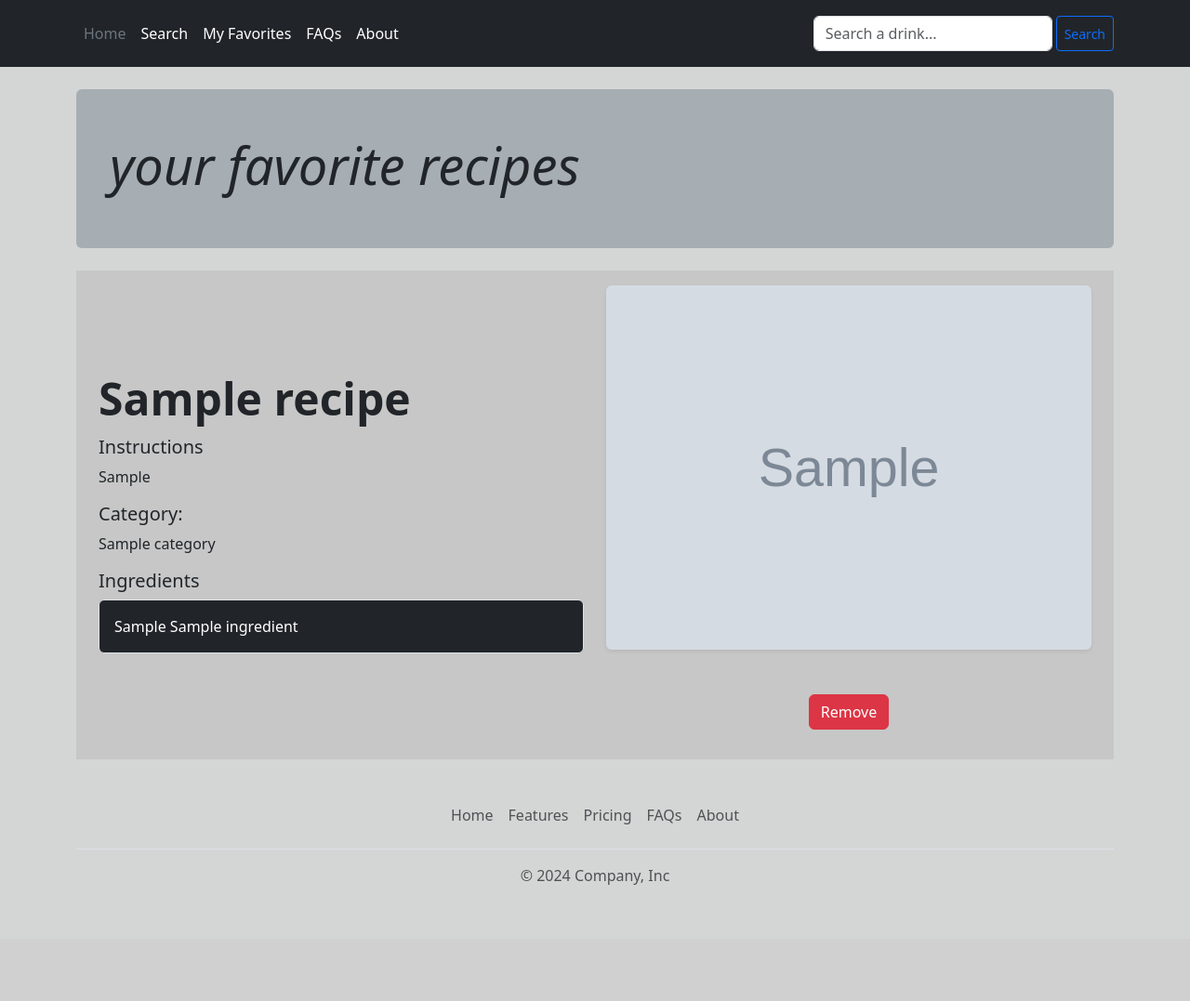
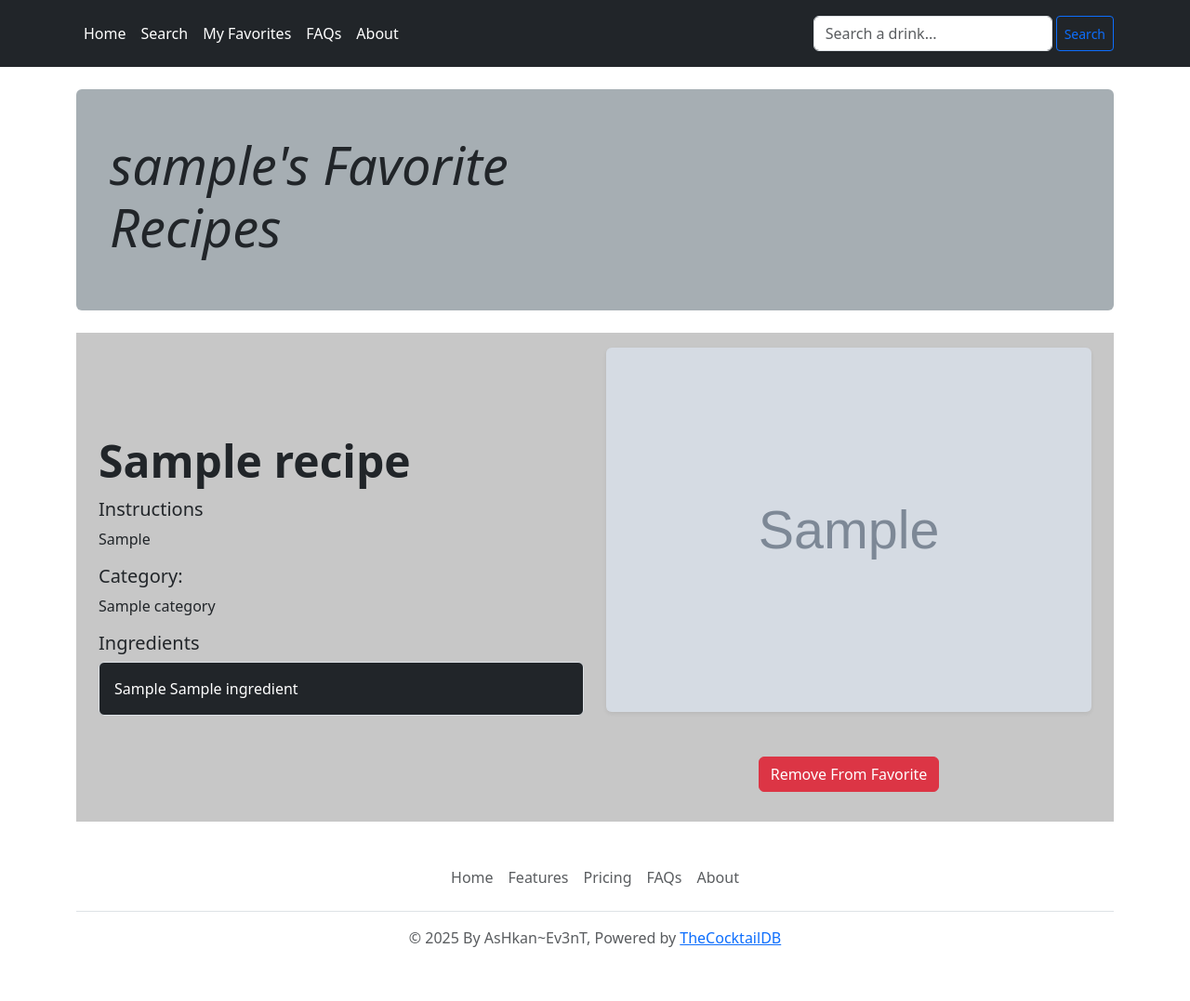
Before and after one commit to AsHkAn-Django/Drink-Recipe-Finder-with-Favorites-Reviews, a Django app: page /my_favorites/ in a window 1280 px wide. Shown: the whole page at 93% size. Before the commit the page ends 952 px from the top, so only its background shows below. Run offline with Django 5.2, Linux system fonts and the light colour scheme; a user stored in the database is signed in; tables that the repository leaves empty hold one stand-in row (values such as "Sample post"); grey boxes marked "Sample" are stand-in pictures; parts of the project's set-up code (start-up, migrations or seed data) failed here and were passed over; some libraries are stand-ins or nearby versions.

Commit message:
delete_favorite added, django-bootstrap5 installed

```diff
--- a/drink_recipes/settings.py
+++ b/drink_recipes/settings.py
@@ -42,6 +42,8 @@ INSTALLED_APPS = [
     'django.contrib.messages',
     'whitenoise.runserver_nostatic',
     'django.contrib.staticfiles',
+
+    'django_bootstrap5',
 
     'myApp',
 ]
--- a/myApp/urls.py
+++ b/myApp/urls.py
@@ -3,6 +3,7 @@ from .views import *
 
 urlpatterns = [
     path('add_to_favorite/<int:pk>', add_to_favorite, name='add_favorite'),
+    path('delete_favorite/<int:pk>/', delete_favorite, name='delete_favorite'),
     path('search', SearchView.as_view(), name='search'),
     path('my_favorites/', my_favorites, name='my_favorites'),
     path('', IndexView.as_view(), name='index'),
--- a/myApp/views.py
+++ b/myApp/views.py
@@ -1,6 +1,7 @@
-from django.shortcuts import render, redirect
+from django.shortcuts import render, redirect, get_object_or_404
 from django.views import generic
 import requests
+from django.contrib import messages
 
 from .models import RecipeIngredient, Category, Recipe, Ingredient, Favorite, Rating
 
@@ -51,10 +52,18 @@ def add_to_favorite(request, pk):
     except:
         drink = {"error": "An Error happened!!! Try Another Time!"}
 
-    print(drink)
     if drink:
         if Recipe.objects.filter(recipe_id=drink['idDrink']).exists():
             print("we've already had this item in the database.")
+            recipe = get_object_or_404(Recipe,recipe_id=drink['idDrink'])
+            if Favorite.objects.filter(user=request.user, recipe=recipe).exists():
+                messages.warning(request, "You've already added this item before!")
+                return redirect('my_favorites')
+
+            Favorite.objects.create(user=request.user, recipe=recipe)
+            messages.success(request, "Recipe has been added successfully")
+            return redirect('my_favorites')
+
         else:
             print("we don't have this drink in the database and we should add it.")
             # First we get or create the category
@@ -95,9 +104,17 @@ def add_to_favorite(request, pk):
 
             # add it to user's favorite
             Favorite.objects.create(user=request.user, recipe=recipe)
+    messages.success(request, "Recipe has been added successfully")
     return redirect('my_favorites')
 
 
 def my_favorites(request):
     favorite_list = Favorite.objects.filter(user=request.user)
     return render(request, 'myApp/my_favorites.html', {'favorites': favorite_list})
+
+
+def delete_favorite(request, pk):
+    favorite = get_object_or_404(Favorite, pk=pk)
+    favorite.delete()
+    messages.success(request, "Recipe has been deleted successfully")
+    return redirect('my_favorites')
--- a/templates/base.html
+++ b/templates/base.html
@@ -1,4 +1,5 @@
 {% load static %}
+{% load django_bootstrap5 %}
 <!DOCTYPE html>
 <html lang="en">
 <head>
@@ -12,6 +13,7 @@
             crossorigin="anonymous"
     />
     <link rel="stylesheet" href="{% static 'myApp/css/base.css' %}"/>
+    {% bootstrap_css %}
 </head>
 <body>
 <header class="p-3 text-bg-dark">
@@ -19,7 +21,7 @@
         <div class="d-flex flex-wrap align-items-center justify-content-between">
             <!-- Navigation Links -->
             <ul class="nav col-12 col-lg-auto me-lg-auto mb-2 justify-content-center mb-md-0">
-                <li><a href="{% url 'index' %}" class="nav-link px-2 text-secondary">Home</a></li>
+                <li><a href="{% url 'index' %}" class="nav-link px-2 text-white">Home</a></li>
                 <li><a href="{% url 'search' %}" class="nav-link px-2 text-white">Search</a></li>
                 <li><a href="{% url 'my_favorites' %}" class="nav-link px-2 text-white">My Favorites</a></li>
                 <li><a href="#" class="nav-link px-2 text-white">FAQs</a></li>
@@ -33,7 +35,7 @@
         </div>
     </div>
 </header>
-
+{% bootstrap_messages %}
 <div class="container my-3">{% block content %} {% endblock content %}</div>
 
 <footer class="container py-3 my-4">
@@ -44,7 +46,7 @@
         <li class="nav-item"><a href="#" class="nav-link px-2 text-body-secondary">FAQs</a></li>
         <li class="nav-item"><a href="#" class="nav-link px-2 text-body-secondary">About</a></li>
     </ul>
-    <p class="text-center text-body-secondary">© 2024 Company, Inc</p>
+    <p class="text-center text-body-secondary">© {% now 'Y' %} By AsHkan~Ev3nT, Powered by <a href="https://www.thecocktaildb.com/api.php">TheCocktailDB</a></p>
 </footer>
 
 <script
@@ -52,5 +54,6 @@
         integrity="sha384-YvpcrYf0tY3lHB60NNkmXc5s9fDVZLESaAA55NDzOxhy9GkcIdslK1eN7N6jIeHz"
         crossorigin="anonymous">
 </script>
+{% bootstrap_javascript %}
 </body>
 </html>
--- a/templates/myApp/my_favorites.html
+++ b/templates/myApp/my_favorites.html
@@ -5,7 +5,7 @@
 <div class="container p-4 p-md-5 my-4 rounded text-body-emphasis heading-part">
     <div class="row">
         <div class="col-lg-6 col-12 px-0">
-            <h1 class="display-4 fst-italic text-dark">your favorite recipes</h1>
+            <h1 class="display-4 fst-italic text-dark"><strong>{{user.username}}</strong>'s Favorite Recipes</h1>
 
         </div>
     </div>
@@ -18,7 +18,7 @@
         <!-- Image Section -->
         <div class="col-12 col-lg-6 mb-3 mb-lg-0 text-center">
             <img src="{{favorite.recipe.picture_url}}" class="d-block mx-auto img-fluid rounded shadow-sm" alt="{{ drink.strDrink }} pic" width="700" height="500" loading="lazy">
-            <a href="" class="mt-5 btn btn-danger">Remove</a>
+            <a href="{% url 'delete_favorite' favorite.pk %}" class="mt-5 btn btn-danger">Remove From Favorite</a>
         </div>
         <!-- Text Section -->
         <div class="col-12 col-lg-6">
```
